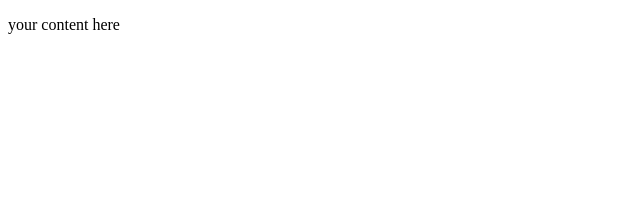
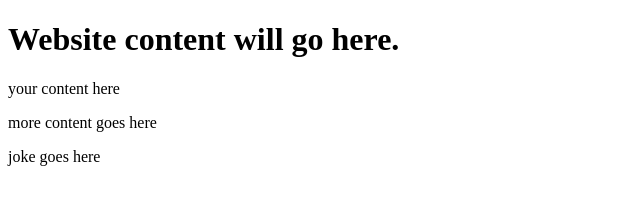
Before and after one commit to J4502-ss17/kylepyatt, a plain HTML site: page index.html in a window 1280 px wide. Shown: the whole page, without its empty margins (0-640 px from the left). Drawn offline with Linux system fonts and the light colour scheme.

Commit message:
added paragraphs

```diff
--- a/index.html
+++ b/index.html
@@ -11,7 +11,10 @@
 
 <body>
 <!--This is a comment. It won't show up in your browser, only in the page source-->
-	<p> your content here</p>
+  <h1>Website content will go here.</h1>
+	<p>your content here</p>
+  <p>more content goes here</p>
+  <p>joke goes here</p>
 </body>
 
 </html>
```
